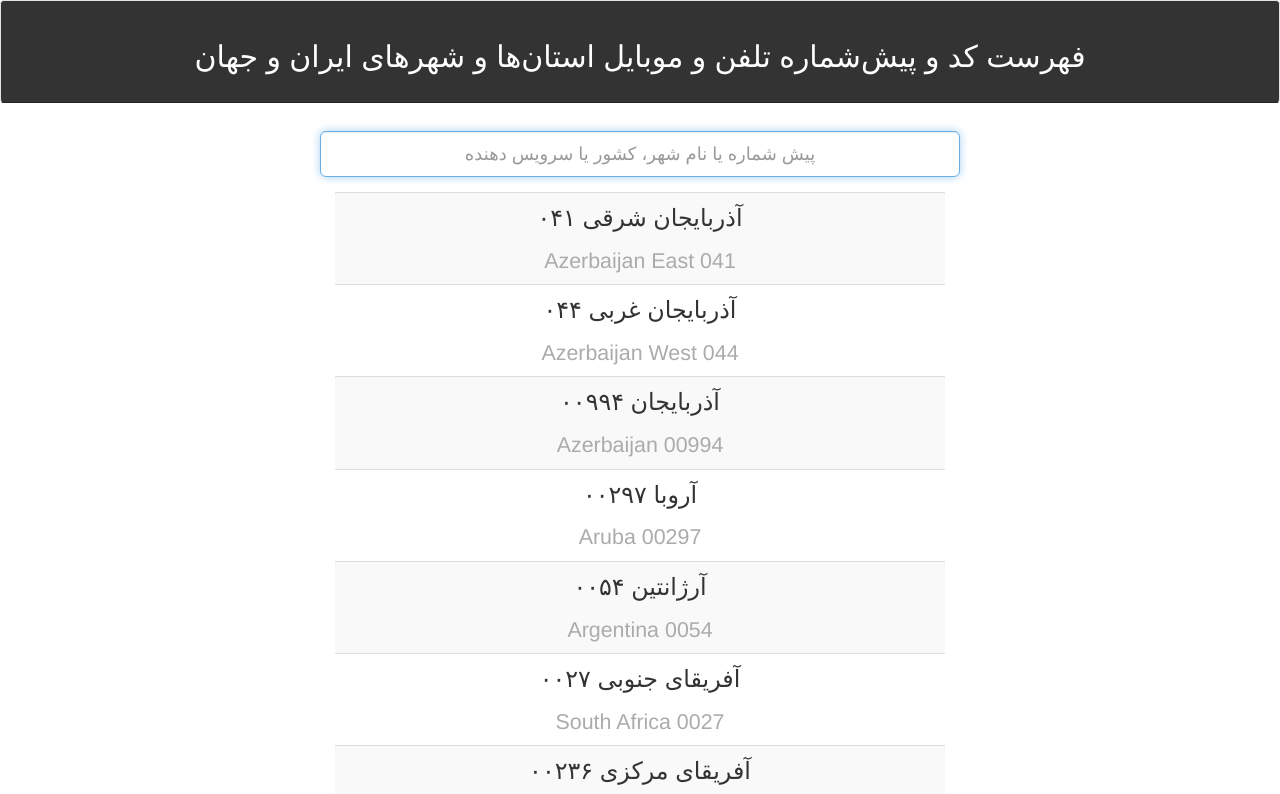
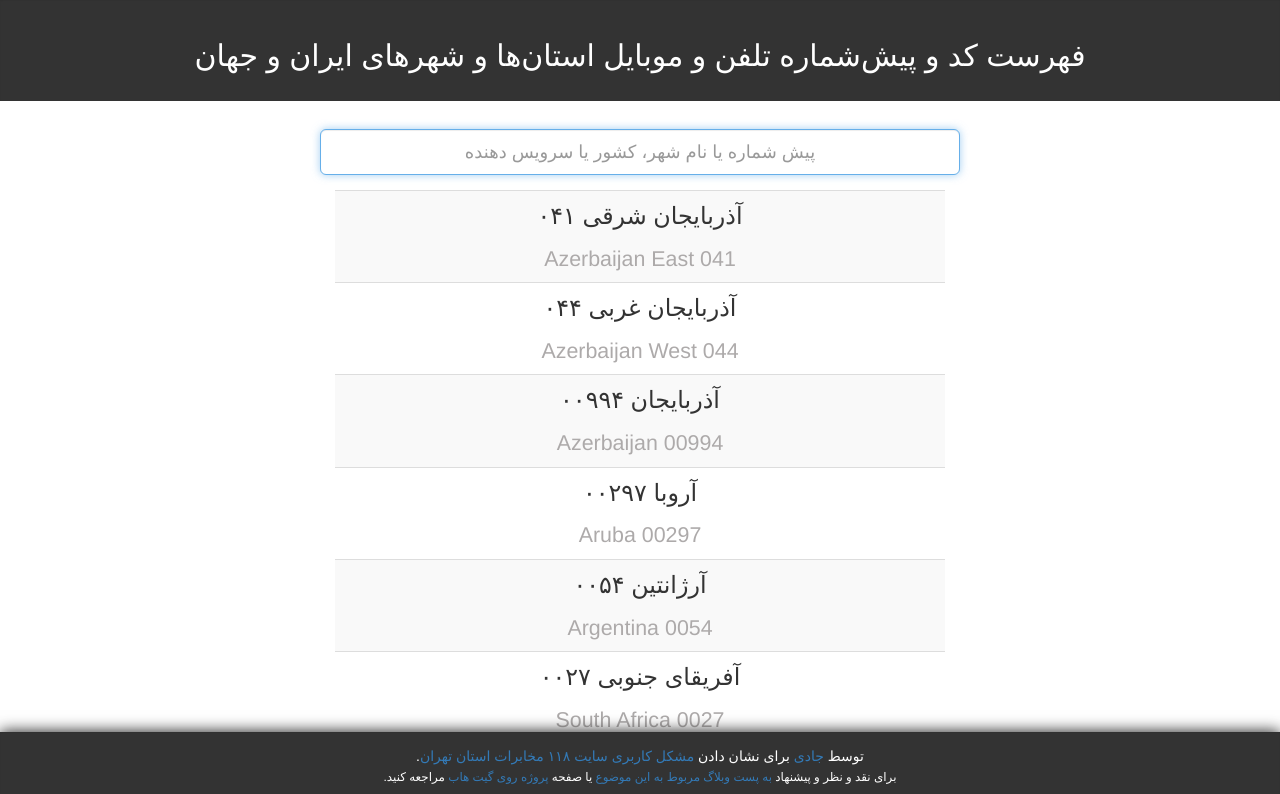
Before and after one commit to jadijadi/pishshomare, a plain HTML site: page index.html in a window 1280 px wide. Shown: the top 794 px of the page. Drawn offline with nearby package versions, Linux system fonts and the light colour scheme; some packages are replaced by stand-ins of ours; a web font is replaced by a local one.

Commit message:
improve styling.

```diff
--- a/css/jadi.css
+++ b/css/jadi.css
@@ -7,6 +7,7 @@
 body {
 	text-align: center;
 	font-size: 16px;
+	padding-bottom: 6.25em;
 }
 
 body .header .well{
@@ -14,16 +15,34 @@ body .header .well{
 	border-bottom: solid 1px #222;
 	color: white;
 	margin-bottom: 2em;
+	border-radius: 0;
+	border: 0;
+
+
 }
 
 body input {
 	line-height: 2em !important;
 }
 
+body .footer {
+	position: fixed;
+	bottom: 0;
+	width: 100%;
+	box-shadow: 0 -.04em 1em rgb(44, 44, 44);
+}
+
 body .footer .well{
 	background: #333;
 	border-bottom: solid 1px #222;
 	color: white;
+	margin-bottom: 0;
+	border-radius: 0;
+	border: 0;
+	padding: 1em;
+}
+
+body .footer .well p {
 	margin-bottom: 0;
 }
 
--- a/index.html
+++ b/index.html
@@ -52,8 +52,8 @@
 
 </div> <!-- row for content-->
 
-<div class="row">
-	<div class="footer">
+<div class="footer row">
+	<div >
 	<div class="well">
 		<p>توسط <a href=http://jadi.net>جادی</a> برای نشان دادن
 	<a href="http://jadi.net/2015/02/%D9%88%D8%B6%D8%B9%DB%8C%D8%AA-%D8%A7%D8%B3%D9%81-%D8%A8%D8%A7%D8%B1-%D8%B3%D8%A7%DB%8C%D8%AA-%D9%87%D8%A7%DB%8C-%D8%AF%D9%88%D9%84%D8%AA%DB%8C-%D9%88-%D8%A8%DB%8C%DA%A9%D8%A7%D8%B1%DB%8C-%D8%A8%D9%87/">مشکل کاربری سایت ۱۱۸ مخابرات استان تهران</a>.
```
